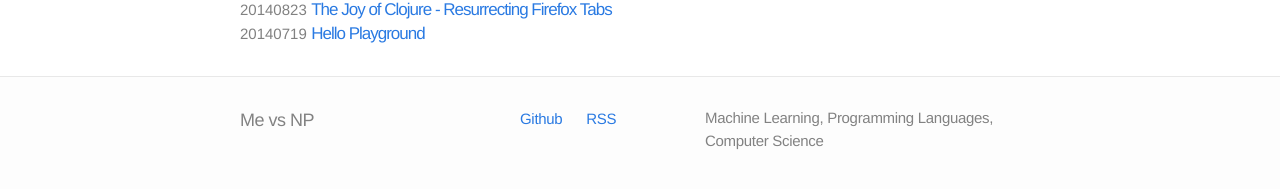
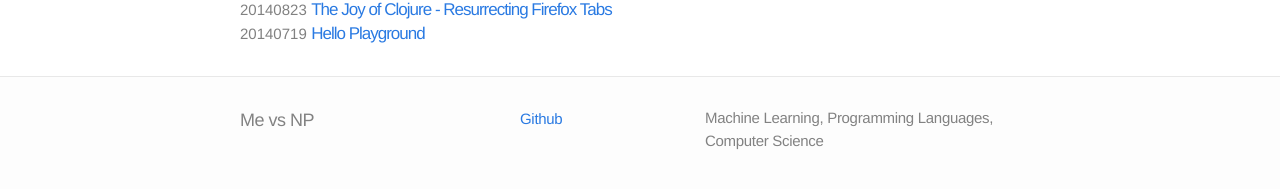
Before and after one commit to diogo149/diogo149.github.io, a Jekyll site: the page built from index.html, in a window 1280 px wide. Shown: the part 238-427 px from the top of the page. Built offline with Jekyll 4.4.1, drawn with Linux system fonts in a browser that asks for light colours.

Commit message:
remove rss from footer

```diff
--- a/_includes/footer.html
+++ b/_includes/footer.html
@@ -35,9 +35,10 @@
             <span class="username">{{ site.twitter_username }}</span>
           </a>
         </li>{% endif %}
-        <li>
-            <a href="{{ "/feed.xml" | prepend: site.baseurl }}">RSS</a>
-        </li>
+	<!-- 	NOTE: removing RSS -->
+	<!--         <li>
+	<a href="{{ "/feed.xml" | prepend: site.baseurl }}">RSS</a>
+        </li> -->
       </ul>
     </div>
 
```
